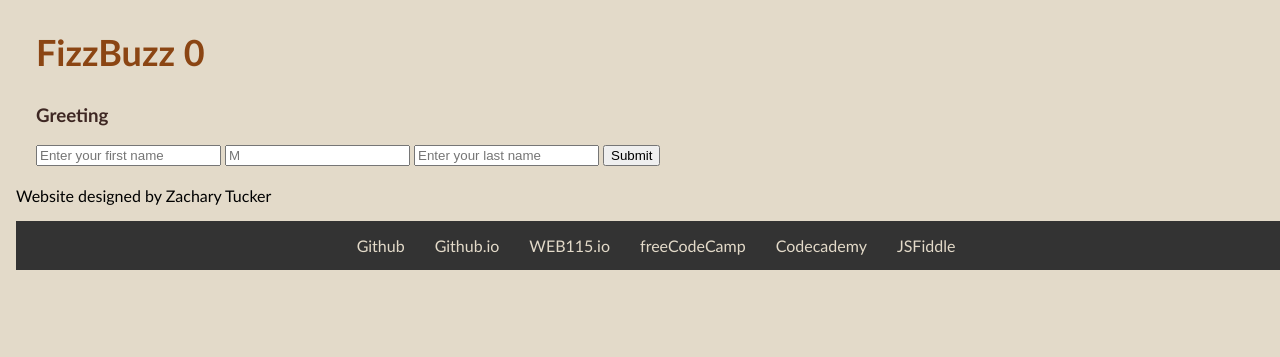
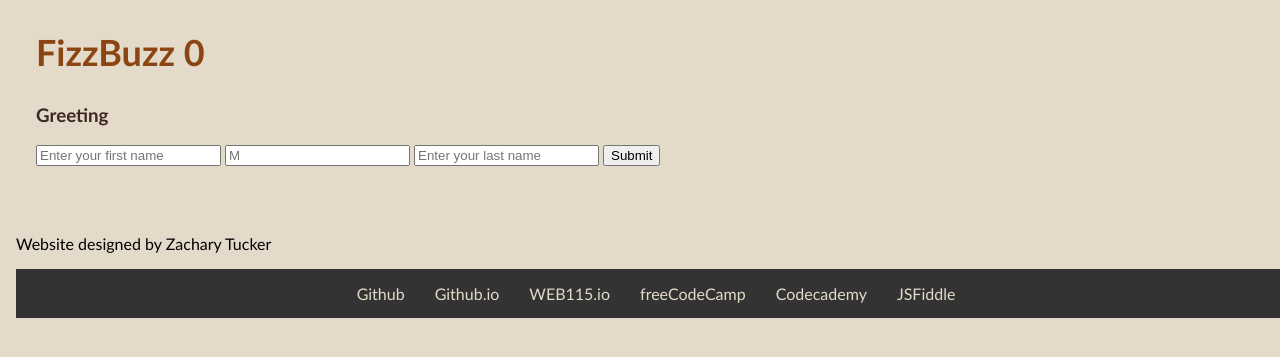
Before and after one commit to theboxmaker/theboxmaker.github.io, a PHP site: page /web115/fizzbuzz0.html in a window 1280 px wide. Shown: the part 186-543 px from the top of the page. Run offline with PHP 8.4, Linux system fonts and the light colour scheme.

Commit message:
update
semicolon and id=loop style

```diff
--- a/web115/scripts/scripts.js
+++ b/web115/scripts/scripts.js
@@ -3,7 +3,7 @@ function greeting() {
     const lastName = document.getElementById('last_name').value;
     const middleInitial = document.getElementById('middle_initial').value;
 
-    let greeting = `Welcome to TuckTech ${firstName}`;
+    let greeting = `Welcome to TuckTech, ${firstName}`;
 
     if (middleInitial !== "") {
         greeting += " " + middleInitial + ".";
@@ -28,9 +28,9 @@ function greeting() {
             }
         }
 
-        document.getElementById('loop').innerHTML = loopRun
+        document.getElementById('loop').innerHTML = loopRun;
     } else {
-        document.getElementById('loop').innerHTML = "<p>Please enter a valid positive number.</p>"
+        document.getElementById('loop').innerHTML = "<p>Please enter a valid positive number.</p>";
     }
 
 }
--- a/web115/styles/default.css
+++ b/web115/styles/default.css
@@ -81,3 +81,9 @@ li {
 a {
     font-family: 'Trebuchet MS', 'Lucida Sans Unicode', 'Lucida Grande', 'Lucida Sans', Arial, sans-serif;
 }
+
+#loop {
+    font-family: 'Trebuchet MS', 'Lucida Sans Unicode', 'Lucida Grande', 'Lucida Sans', Arial, sans-serif;
+    padding: 1rem;
+    margin: 1rem;
+}
```
